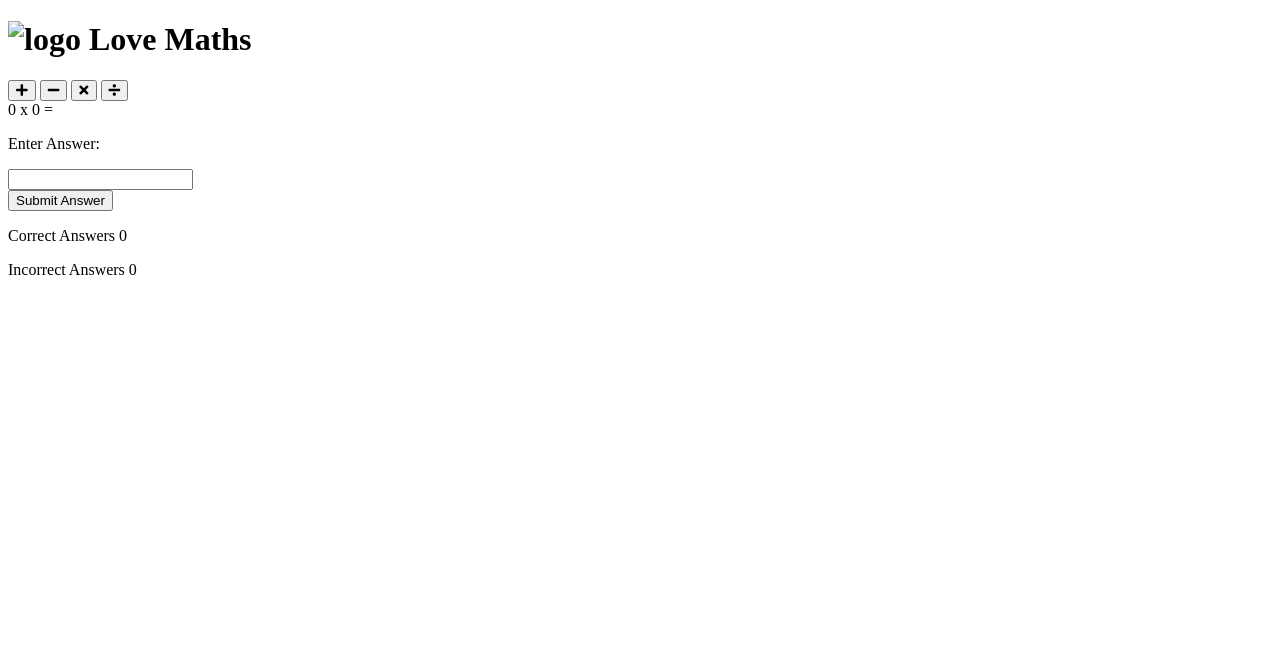
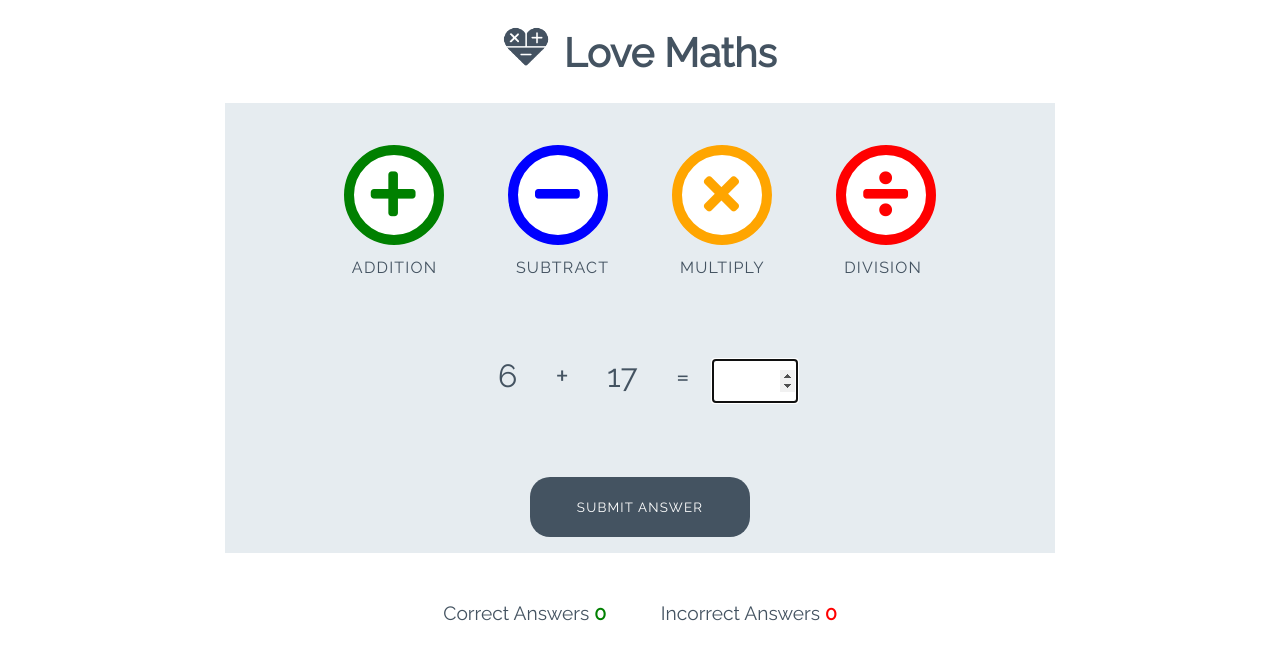
Before and after one commit to stephenbeese/Love-Maths, a plain HTML site: page index.html in a window 1280 px wide. Drawn offline with Linux system fonts and the light colour scheme; the site is published under a folder, as on GitHub Pages, so addresses that start at the root find nothing.

Commit message:
Update index.html

```diff
--- a/index.html
+++ b/index.html
@@ -7,12 +7,12 @@
         <!-- Font Awesome and Google Fonts-->
     <link rel="stylesheet" href="https://use.fontawesome.com/releases/v5.7.2/css/all.css" integrity="sha384-fnmOCqbTlWIlj8LyTjo7mOUStjsKC4pOpQbqyi7RrhN7udi9RwhKkMHpvLbHG9Sr" crossorigin="anonymous">
     <link href="https://fonts.googleapis.com/css?family=Raleway%7CRighteous" rel="stylesheet">
-    <link rel="stylesheet" href="/assets/css/styles.css">
+    <link rel="stylesheet" href="assets/css/styles.css">
     <title>Love Maths</title>
 </head>
 <body>
     <h1 class="heading">
-        <img class="logo" src="/assets/images/logo.png" alt="logo">
+        <img class="logo" src="assets/images/logo.png" alt="logo">
         Love Maths
     </h1>
 
@@ -47,6 +47,6 @@
         <p class="scores">Incorrect Answers <span id="incorrect">0</span></p>
     </div>
 
-    <script src="/assets/js/script.js"></script>
+    <script src="assets/js/script.js"></script>
 </body>
 </html>
```
